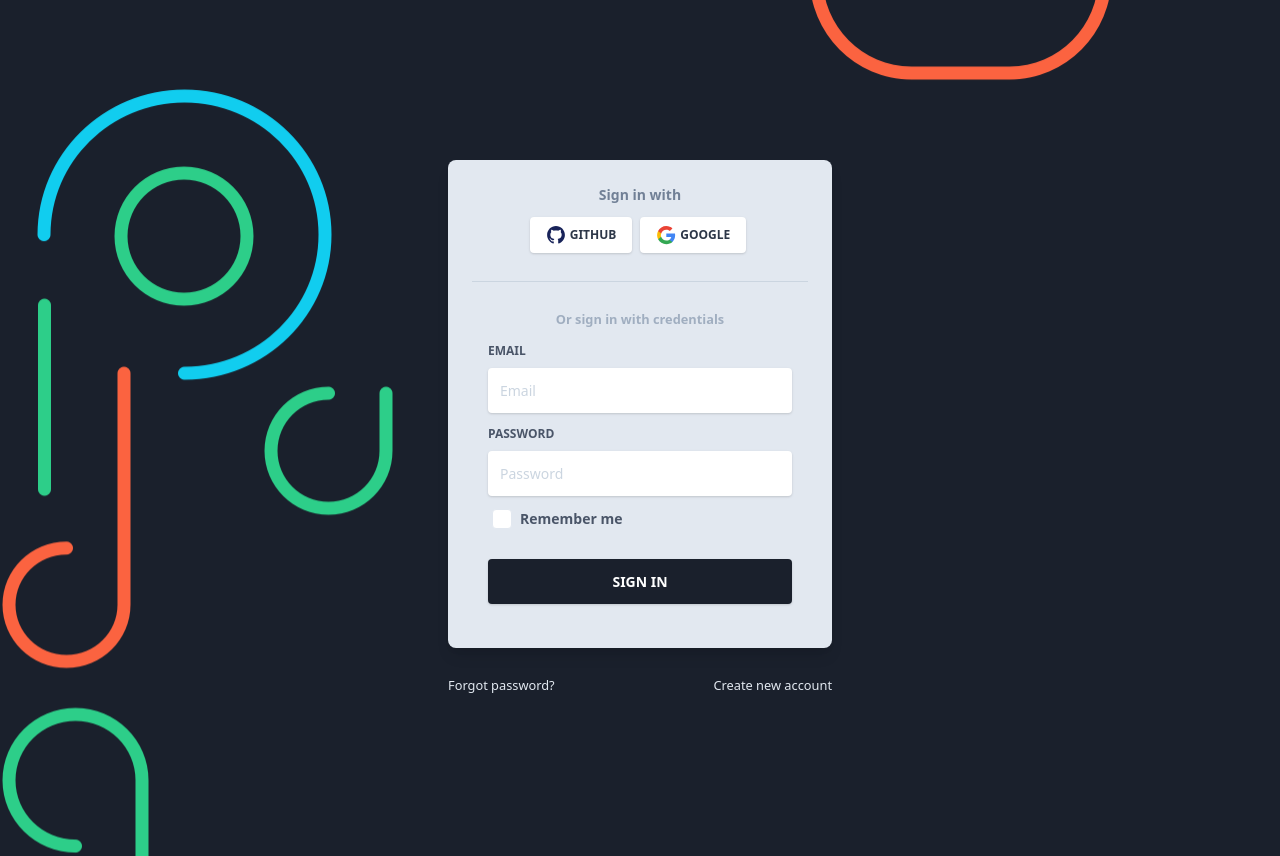
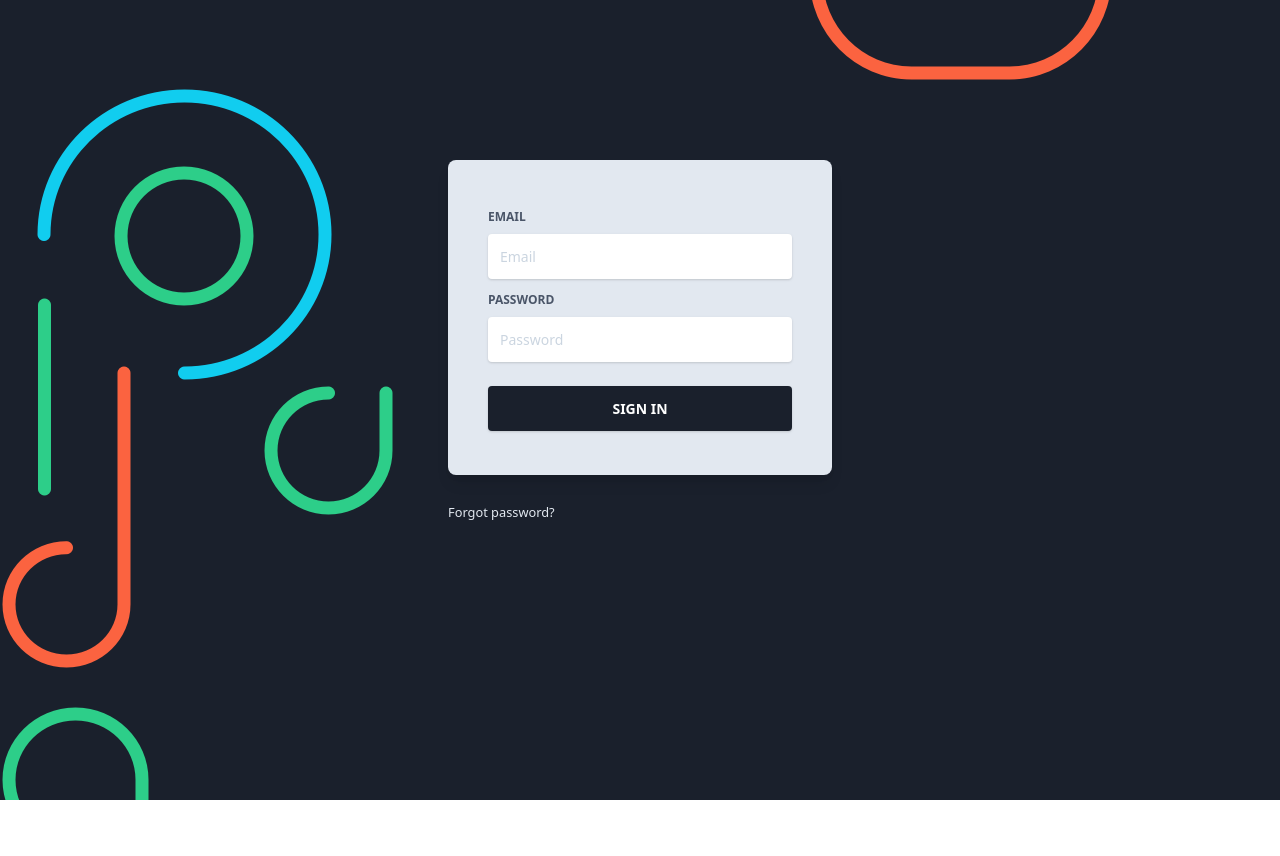
Before and after one commit to Nabil-MEDIOUNI/react-template, a React (Create React App) app: page /signin in a window 1280 px wide. After the commit the page ends 800 px from the top, so only its background shows below. Built offline with nearby package versions, Linux system fonts and the light colour scheme; no server answers; what react-google-maps would draw is missing.

Commit message:
clean login

```diff
--- a/src/pages/authentification/signin/index.js
+++ b/src/pages/authentification/signin/index.js
@@ -45,42 +45,8 @@ export default function Login() {
             <div className="flex content-center items-center justify-center h-full">
               <div className="w-full lg:w-4/12 px-4">
                 <div className="relative flex flex-col min-w-0 break-words w-full mb-6 shadow-lg rounded-lg bg-gray-300 border-0">
-                  <div className="rounded-t mb-0 px-6 py-6">
-                    <div className="text-center mb-3">
-                      <h6 className="text-gray-600 text-sm font-bold">
-                        Sign in with
-                      </h6>
-                    </div>
-                    <div className="btn-wrapper text-center">
-                      <button
-                        className="bg-white active:bg-gray-100 text-gray-800 font-normal px-4 py-2 rounded outline-none focus:outline-none mr-2 mb-1 uppercase shadow hover:shadow-md inline-flex items-center font-bold text-xs ease-linear transition-all duration-150"
-                        type="button"
-                      >
-                        <img
-                          alt="..."
-                          className="w-5 mr-1"
-                          src={require('../../../assets/img/github.svg')}
-                        />
-                        Github
-                      </button>
-                      <button
-                        className="bg-white active:bg-gray-100 text-gray-800 font-normal px-4 py-2 rounded outline-none focus:outline-none mr-1 mb-1 uppercase shadow hover:shadow-md inline-flex items-center font-bold text-xs ease-linear transition-all duration-150"
-                        type="button"
-                      >
-                        <img
-                          alt="..."
-                          className="w-5 mr-1"
-                          src={require('../../../assets/img/google.svg')}
-                        />
-                        Google
-                      </button>
-                    </div>
-                    <hr className="mt-6 border-b-1 border-gray-400" />
-                  </div>
+                  <div className="rounded-t mb-0 px-6 py-6" />
                   <div className="flex-auto px-4 lg:px-10 py-10 pt-0">
-                    <div className="text-gray-500 text-center mb-3 font-bold">
-                      <small>Or sign in with credentials</small>
-                    </div>
                     <form>
                       <div className="relative w-full mb-3">
                         <label
@@ -111,19 +77,6 @@ export default function Login() {
                           onChange={handleMany(person, addPerson, 'password')}
                         />
                       </div>
-                      <div>
-                        <label className="inline-flex items-center cursor-pointer">
-                          <input
-                            id="customCheckLogin"
-                            type="checkbox"
-                            className="form-checkbox text-gray-800 ml-1 w-5 h-5 ease-linear transition-all duration-150"
-                          />
-                          <span className="ml-2 text-sm font-semibold text-gray-700">
-                            Remember me
-                          </span>
-                        </label>
-                      </div>
-
                       <div className="text-center mt-6">
                         <button
                           onClick={clickSubmit}
@@ -146,11 +99,6 @@ export default function Login() {
                       <small>Forgot password?</small>
                     </a>
                   </div>
-                  <div className="w-1/2 text-right">
-                    <Link to="/auth/register" className="text-gray-300">
-                      <small>Create new account</small>
-                    </Link>
-                  </div>
                 </div>
               </div>
             </div>
```
